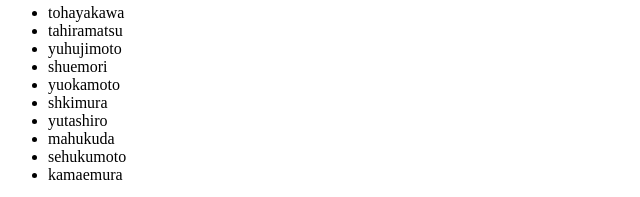
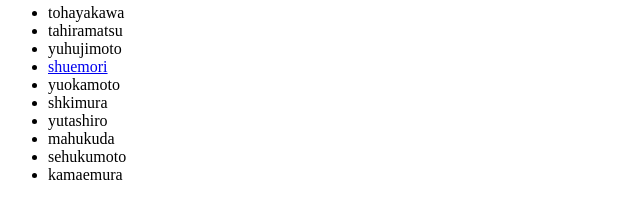
Before and after one commit to shigeki-kakizaki/10a, a plain HTML site: page index.html in a window 1280 px wide. Shown: the part 793-990 px from the top of the page, 0-640 px from the left. Drawn offline with Linux system fonts and the light colour scheme.

Commit message:
index.htmlにshuemori.htmlへのリンクを追加

```diff
--- a/index.html
+++ b/index.html
@@ -48,7 +48,7 @@
         <li>tohayakawa</li>
         <li>tahiramatsu</li>
         <li>yuhujimoto</li>
-        <li>shuemori</li>
+        <li><a href="shuemori.html">shuemori</a></li>
         <li>yuokamoto</li>
         <li>shkimura</li>
         <li>yutashiro</li>
```
